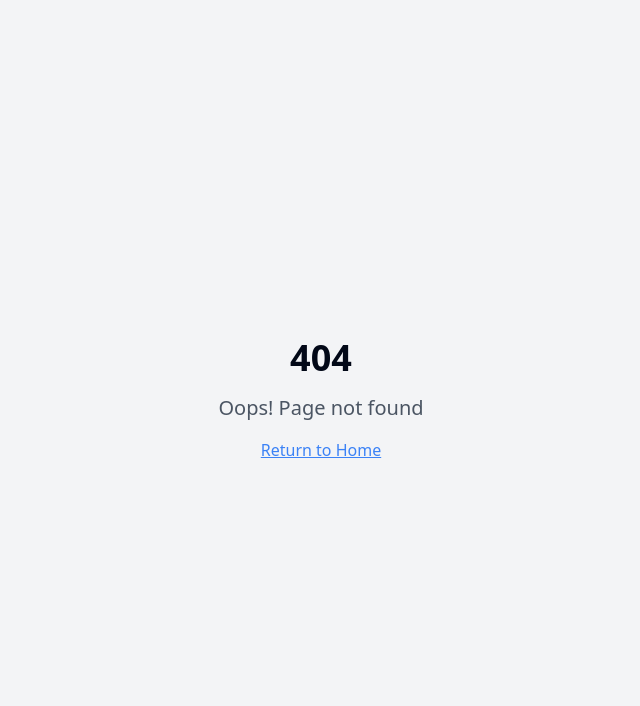
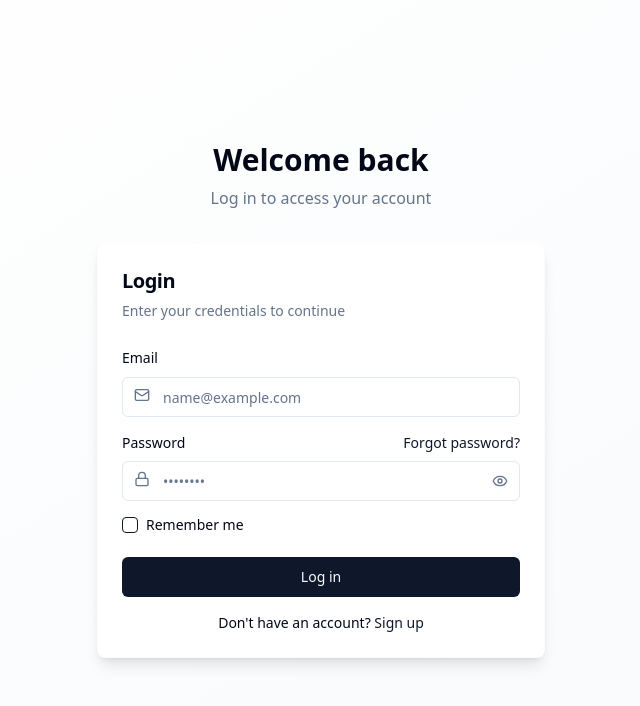
Before and after one commit to DwikyAnggarda/sidebar-chameleon-58, a React (Vite) app: page /login in a window 1280 px wide. Before the commit this address had no page. Shown: the top 706 px of the page, without its empty margins (319-959 px from the left). Built offline with nearby package versions, Linux system fonts and the light colour scheme.

Commit message:
feat: Add login page
Adds a new login page to the application.

```diff
--- a/src/App.tsx
+++ b/src/App.tsx
@@ -18,6 +18,7 @@ import Members from "./pages/Members";
 import Integrations from "./pages/Integrations";
 import SelectOrg from "./pages/SelectOrg";
 import NotFound from "./pages/NotFound";
+import Login from "./pages/Login";
 
 const queryClient = new QueryClient();
 
@@ -28,7 +29,8 @@ const App = () => (
       <Sonner />
       <BrowserRouter>
         <Routes>
-          <Route path="/" element={<Navigate to="/dashboard" replace />} />
+          <Route path="/" element={<Navigate to="/login" replace />} />
+          <Route path="/login" element={<Login />} />
           <Route path="/dashboard" element={<Dashboard />} />
           <Route path="/settings" element={<Settings />} />
           <Route path="/reports" element={<Reports />} />
--- a/src/pages/Index.tsx
+++ b/src/pages/Index.tsx
@@ -2,7 +2,7 @@
 import { Navigate } from "react-router-dom";
 
 const Index = () => {
-  return <Navigate to="/dashboard" replace />;
+  return <Navigate to="/login" replace />;
 };
 
 export default Index;
--- /dev/null
+++ b/src/pages/Login.tsx
@@ -0,0 +1,142 @@
+
+import { useState } from "react";
+import { Link, useNavigate } from "react-router-dom";
+import { Card, CardContent, CardDescription, CardFooter, CardHeader, CardTitle } from "@/components/ui/card";
+import { Input } from "@/components/ui/input";
+import { Button } from "@/components/ui/button";
+import { Label } from "@/components/ui/label";
+import { Checkbox } from "@/components/ui/checkbox";
+import { toast } from "sonner";
+import { Eye, EyeOff, Mail, Lock } from "lucide-react";
+
+const Login = () => {
+  const [email, setEmail] = useState("");
+  const [password, setPassword] = useState("");
+  const [showPassword, setShowPassword] = useState(false);
+  const [rememberMe, setRememberMe] = useState(false);
+  const [isLoading, setIsLoading] = useState(false);
+  const navigate = useNavigate();
+
+  const handleSubmit = async (e: React.FormEvent) => {
+    e.preventDefault();
+
+    if (!email || !password) {
+      toast.error("Please enter both email and password");
+      return;
+    }
+
+    setIsLoading(true);
+
+    // Simulate API call
+    setTimeout(() => {
+      setIsLoading(false);
+      toast.success("Login successful");
+      navigate("/dashboard");
+    }, 1500);
+  };
+
+  return (
+    <div className="min-h-screen flex items-center justify-center bg-gradient-to-br from-background to-muted/50 p-4">
+      <div className="w-full max-w-md">
+        <div className="text-center mb-8">
+          <h1 className="text-3xl font-bold">Welcome back</h1>
+          <p className="text-muted-foreground mt-2">Log in to access your account</p>
+        </div>
+
+        <Card className="border-muted/30 shadow-lg">
+          <CardHeader>
+            <CardTitle className="text-xl">Login</CardTitle>
+            <CardDescription>Enter your credentials to continue</CardDescription>
+          </CardHeader>
+
+          <form onSubmit={handleSubmit}>
+            <CardContent className="space-y-4">
+              <div className="space-y-2">
+                <Label htmlFor="email">Email</Label>
+                <div className="relative">
+                  <Mail className="absolute left-3 top-2.5 h-4 w-4 text-muted-foreground" />
+                  <Input
+                    id="email"
+                    type="email"
+                    placeholder="name@example.com"
+                    className="pl-10"
+                    value={email}
+                    onChange={(e) => setEmail(e.target.value)}
+                    disabled={isLoading}
+                    autoComplete="email"
+                  />
+                </div>
+              </div>
+
+              <div className="space-y-2">
+                <div className="flex items-center justify-between">
+                  <Label htmlFor="password">Password</Label>
+                  <Link to="/forgot-password" className="text-sm text-primary hover:underline">
+                    Forgot password?
+                  </Link>
+                </div>
+                <div className="relative">
+                  <Lock className="absolute left-3 top-2.5 h-4 w-4 text-muted-foreground" />
+                  <Input
+                    id="password"
+                    type={showPassword ? "text" : "password"}
+                    placeholder="••••••••"
+                    className="pl-10"
+                    value={password}
+                    onChange={(e) => setPassword(e.target.value)}
+                    disabled={isLoading}
+                    autoComplete="current-password"
+                  />
+                  <Button
+                    type="button"
+                    variant="ghost"
+                    size="icon"
+                    className="absolute right-0 top-0 h-full px-3 py-2 text-muted-foreground hover:text-foreground"
+                    onClick={() => setShowPassword(!showPassword)}
+                    disabled={isLoading}
+                  >
+                    {showPassword ? <EyeOff className="h-4 w-4" /> : <Eye className="h-4 w-4" />}
+                  </Button>
+                </div>
+              </div>
+
+              <div className="flex items-center space-x-2">
+                <Checkbox
+                  id="remember"
+                  checked={rememberMe}
+                  onCheckedChange={(checked) => setRememberMe(checked === true)}
+                  disabled={isLoading}
+                />
+                <label
+                  htmlFor="remember"
+                  className="text-sm font-medium leading-none peer-disabled:cursor-not-allowed peer-disabled:opacity-70"
+                >
+                  Remember me
+                </label>
+              </div>
+            </CardContent>
+
+            <CardFooter className="flex flex-col space-y-4">
+              <Button
+                type="submit"
+                className="w-full"
+                disabled={isLoading}
+              >
+                {isLoading ? "Logging in..." : "Log in"}
+              </Button>
+
+              <div className="text-center text-sm">
+                Don't have an account?{" "}
+                <Link to="/signup" className="text-primary font-medium hover:underline">
+                  Sign up
+                </Link>
+              </div>
+            </CardFooter>
+          </form>
+        </Card>
+      </div>
+    </div>
+  );
+};
+
+export default Login;
--- a/src/pages/NotFound.tsx
+++ b/src/pages/NotFound.tsx
@@ -1,5 +1,8 @@
+
 import { useLocation } from "react-router-dom";
 import { useEffect } from "react";
+import { Button } from "@/components/ui/button";
+import { Link } from "react-router-dom";
 
 const NotFound = () => {
   const location = useLocation();
@@ -12,13 +15,16 @@ const NotFound = () => {
   }, [location.pathname]);
 
   return (
-    <div className="min-h-screen flex items-center justify-center bg-gray-100">
+    <div className="min-h-screen flex items-center justify-center bg-gradient-to-br from-background to-muted/50 p-6">
       <div className="text-center">
-        <h1 className="text-4xl font-bold mb-4">404</h1>
-        <p className="text-xl text-gray-600 mb-4">Oops! Page not found</p>
-        <a href="/" className="text-blue-500 hover:text-blue-700 underline">
-          Return to Home
-        </a>
+        <h1 className="text-5xl font-bold mb-2">404</h1>
+        <h2 className="text-2xl font-semibold mb-4">Page Not Found</h2>
+        <p className="text-muted-foreground mb-6 max-w-md">
+          The page you're looking for doesn't exist or has been moved.
+        </p>
+        <Button asChild>
+          <Link to="/login">Go to Login</Link>
+        </Button>
       </div>
     </div>
   );
```
